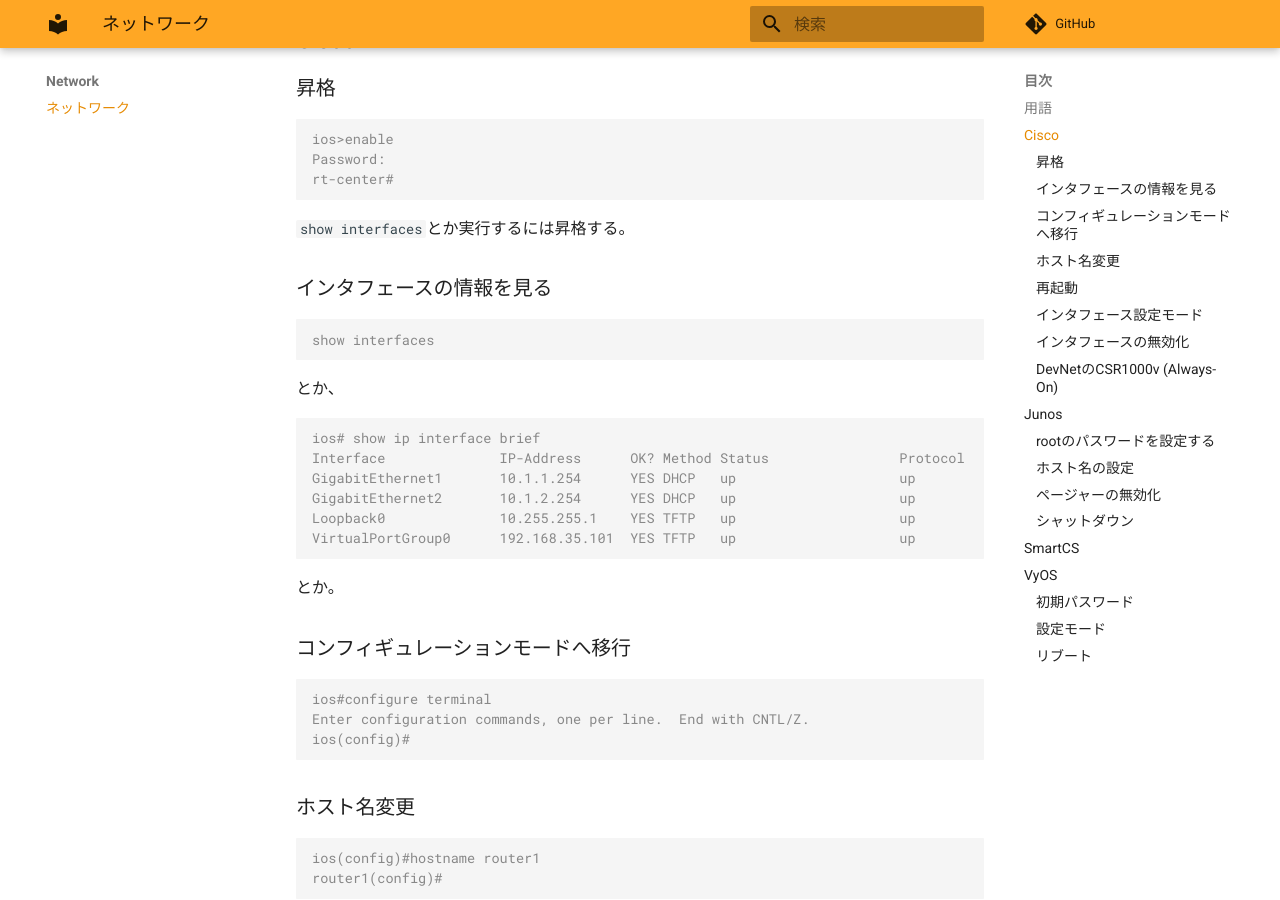
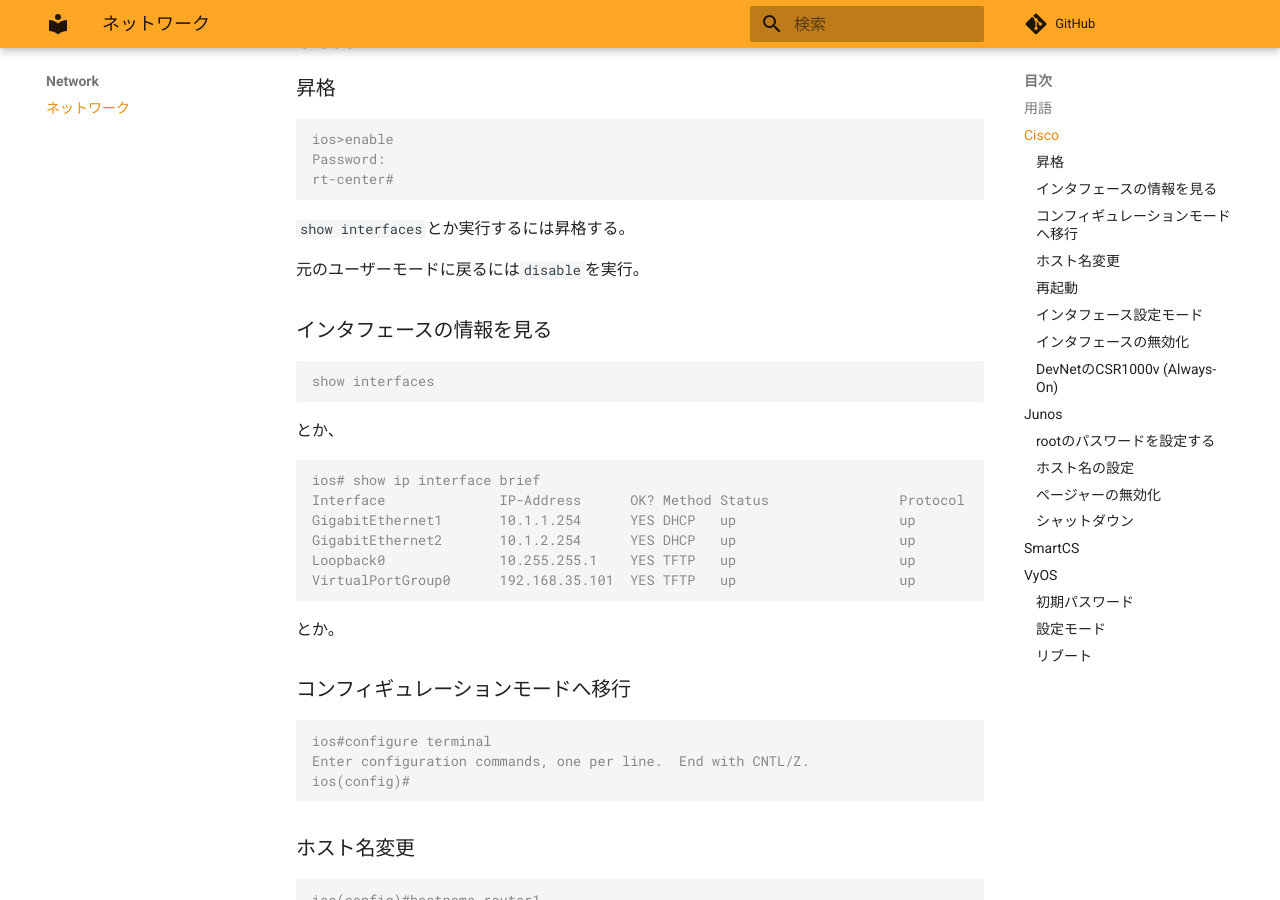
Before and after one commit to zaki-lknr/docs, an MkDocs documentation site: the page built from docs/Network/index.md, in a window 1280 px wide and 900 px high, scrolled down 524 px. Built offline with MkDocs 1.6.1 and Material for MkDocs 9.7.7, drawn with Linux system fonts in a browser that asks for light colours; comment, search, counter and statistics services are not loaded.

Commit message:
add: network/cisco: 特権からユーザーモードに戻る

````diff
--- a/docs/Network/index.md
+++ b/docs/Network/index.md
@@ -20,6 +20,8 @@ rt-center#
 ```
 
 `show interfaces`とか実行するには昇格する。
+
+元のユーザーモードに戻るには`disable`を実行。
 
 ### インタフェースの情報を見る
 
````
